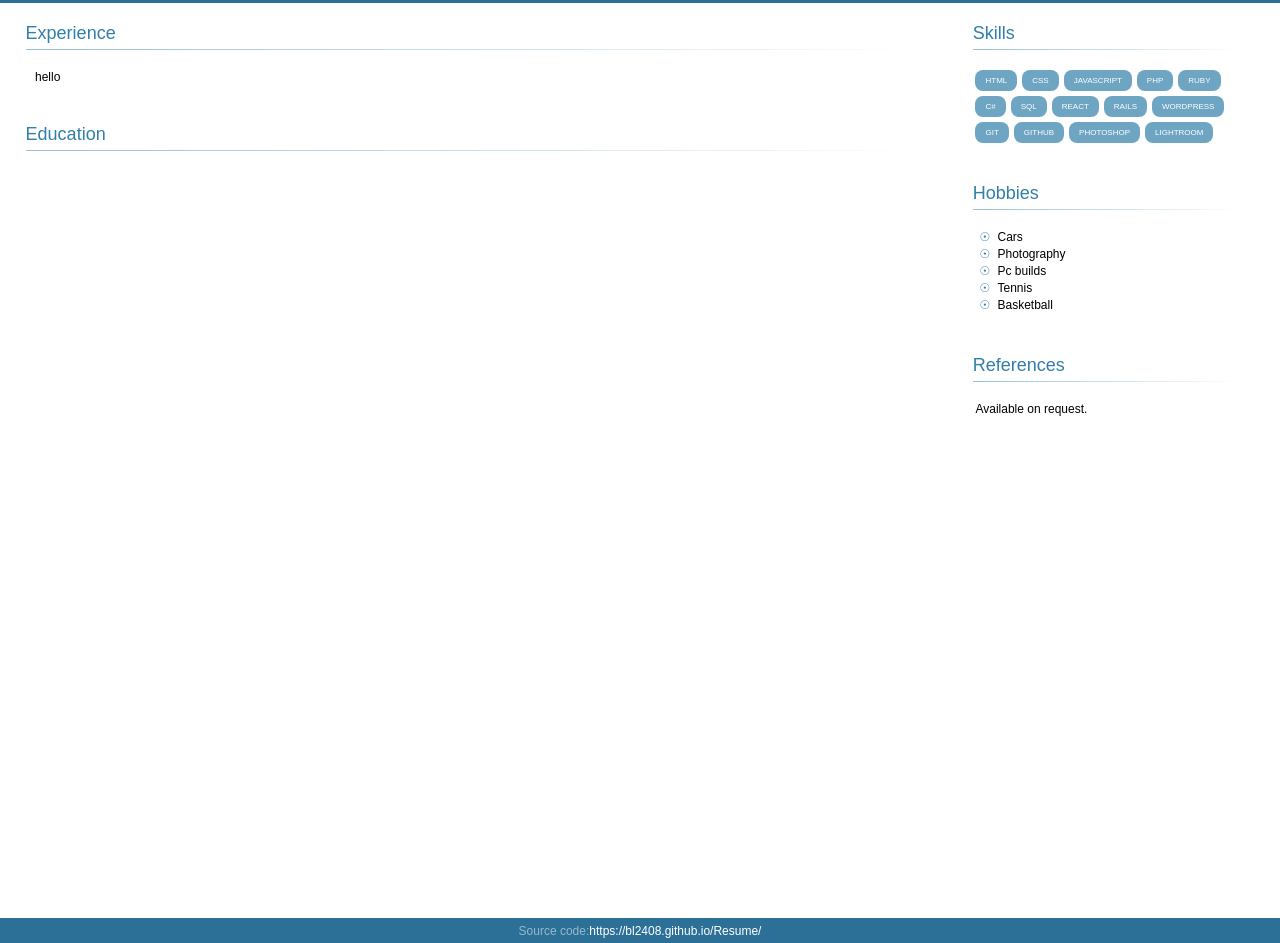
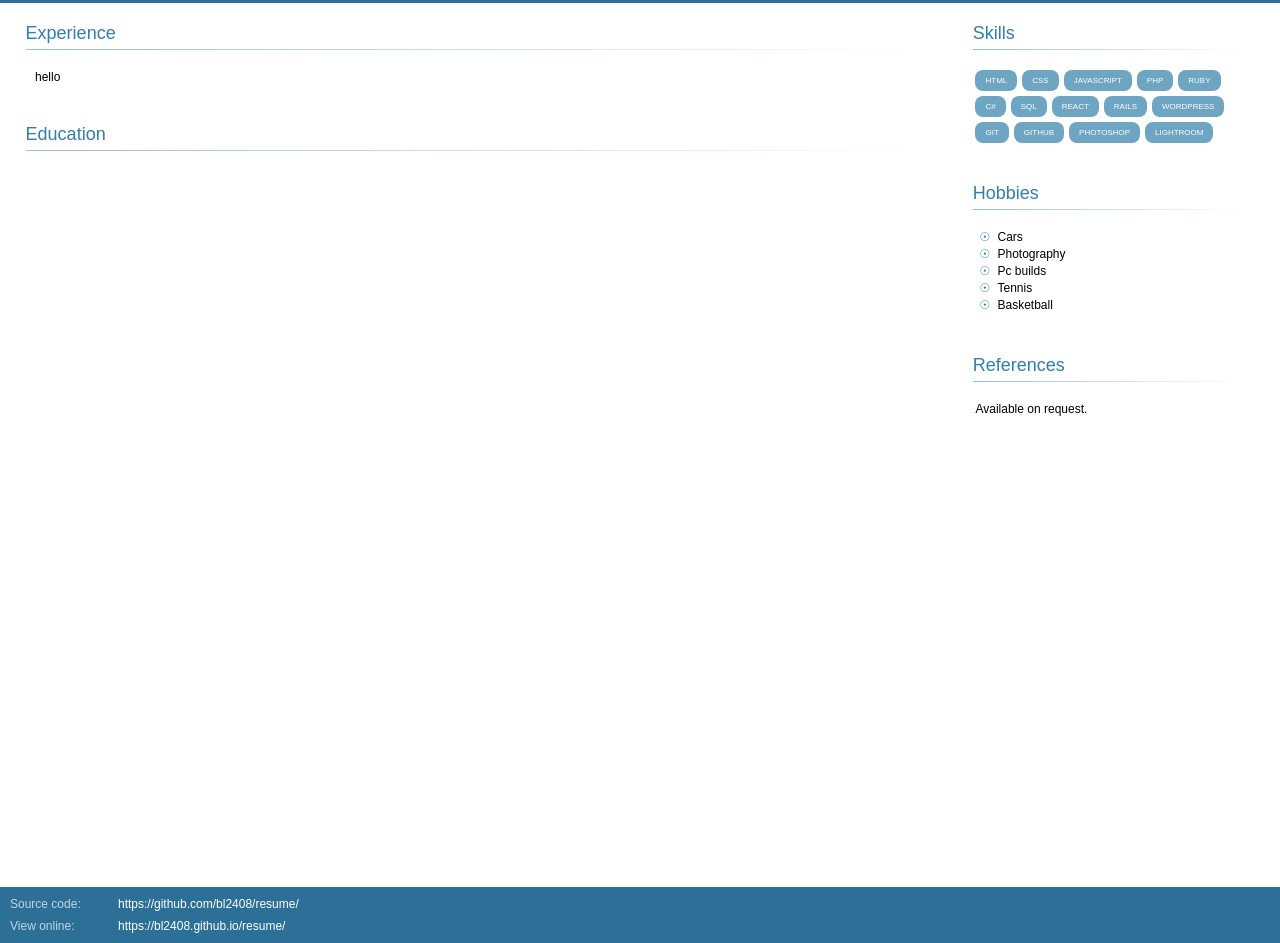
Before and after one commit to bl2408/Resume, a website: page index.html in a window 1280 px wide. Shown: the part 177-1120 px from the top of the page. Drawn offline with Linux system fonts and the light colour scheme.

Commit message:
Footer adjustment

```diff
--- a/css/style.css
+++ b/css/style.css
@@ -160,10 +160,14 @@ footer{
     bottom:0;
     left: 0;
     width: 100%;
-    height: 25px;
     background-color: var(--highlightBanner);
-    display: flex;
-    justify-content: center;
-    align-items: center;
+    display: grid;
+    grid-template-columns: 100px 1fr;
     color: white;
+    gap: 8px;
+    padding: 10px;
 }
+
+footer > :nth-child(odd){
+    opacity: 0.7;
+}
--- a/index.html
+++ b/index.html
@@ -96,7 +96,8 @@
 
 
         <footer>
-            <span style="opacity:0.5">Source code:</span> https://bl2408.github.io/Resume/
+            <div>Source code:</div><div>https://github.com/bl2408/resume/</div>
+            <div>View online:</div><div>https://bl2408.github.io/resume/</div>
         </footer>
     </main>
 
```
